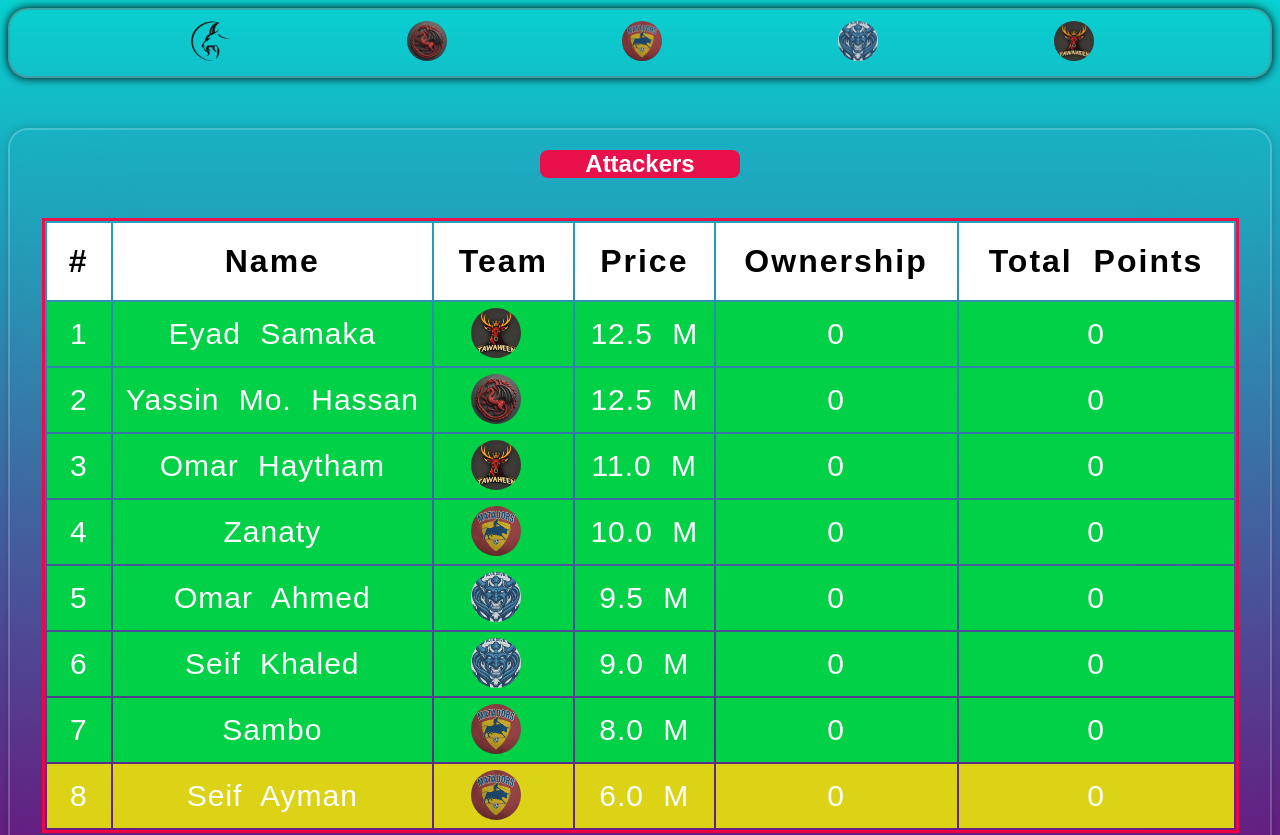
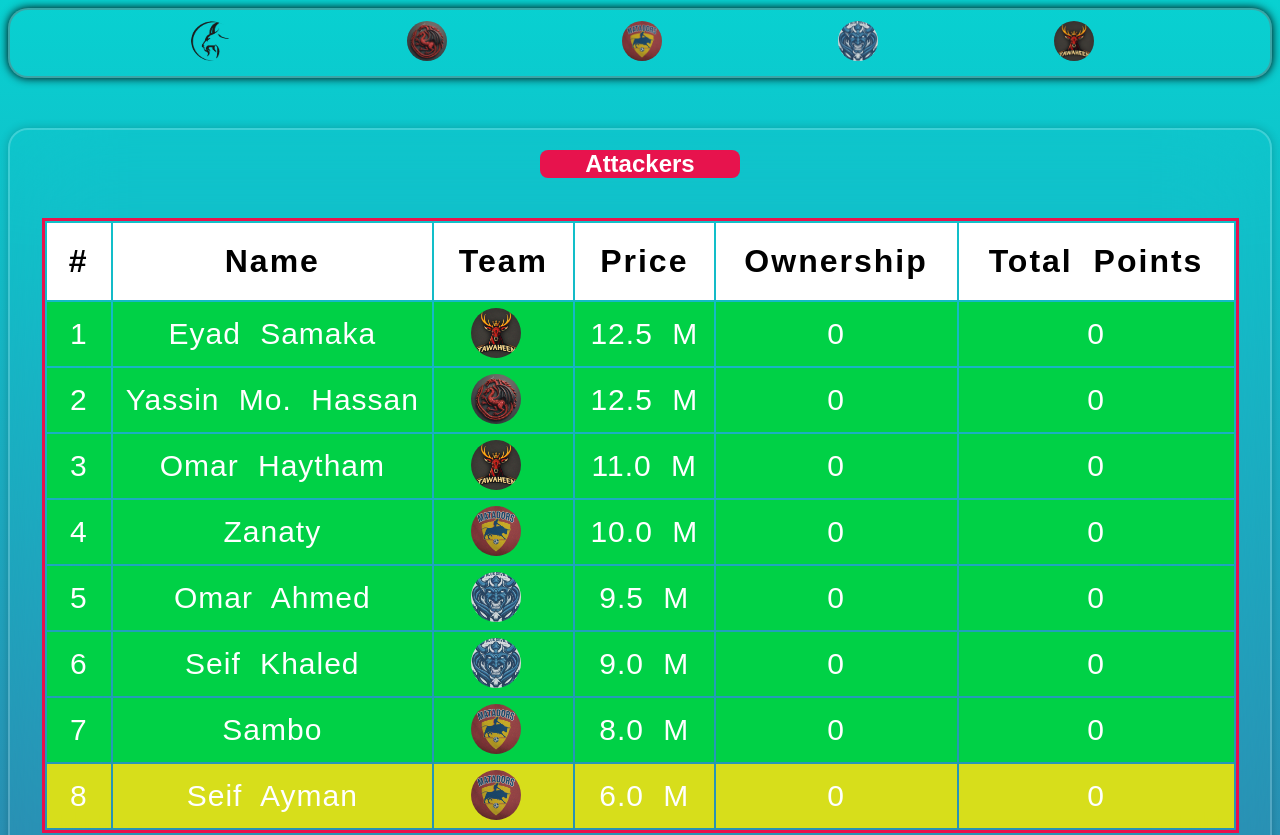
Before and after one commit to aliali712/goatsleague1.0.github.io, a plain HTML site: page Fantasy/fantasy.html in a window 1280 px wide. Shown: the top 835 px of the page. Drawn offline with Linux system fonts and the light colour scheme.

Commit message:
Add files via upload

```diff
--- a/Fantasy/fantasy.css
+++ b/Fantasy/fantasy.css
@@ -4,7 +4,7 @@
 }
 body{
     background: linear-gradient(rgb(8, 209, 209) , rgb(116, 1, 116) ) no-repeat;
-    height: 120vh;
+    height: 100%;
 }
 
 .bar{
--- a/Transfers/transfers.css
+++ b/Transfers/transfers.css
@@ -87,3 +87,9 @@ img::selection{
         height: 100vh;
     }
 }
+
+@media screen and (min-width: 992px) {
+    body {
+        height: 100%;
+    }
+  }
```
